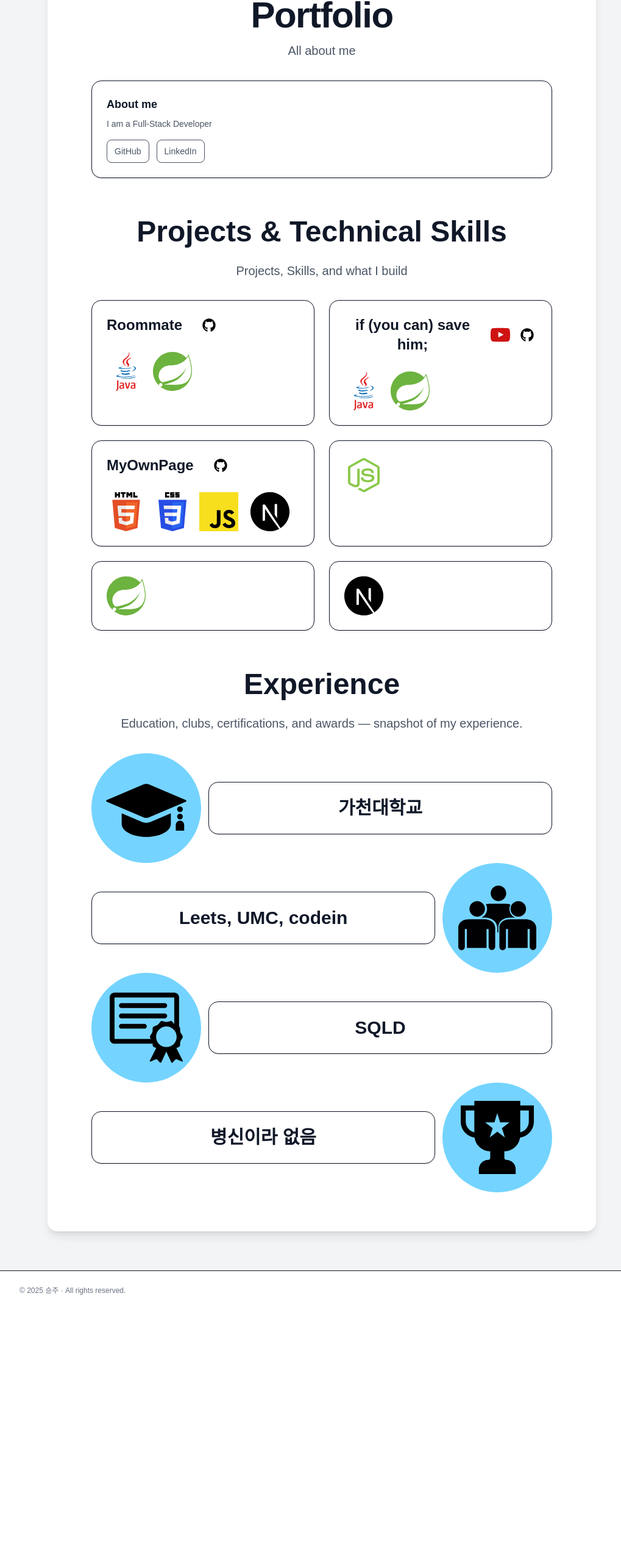
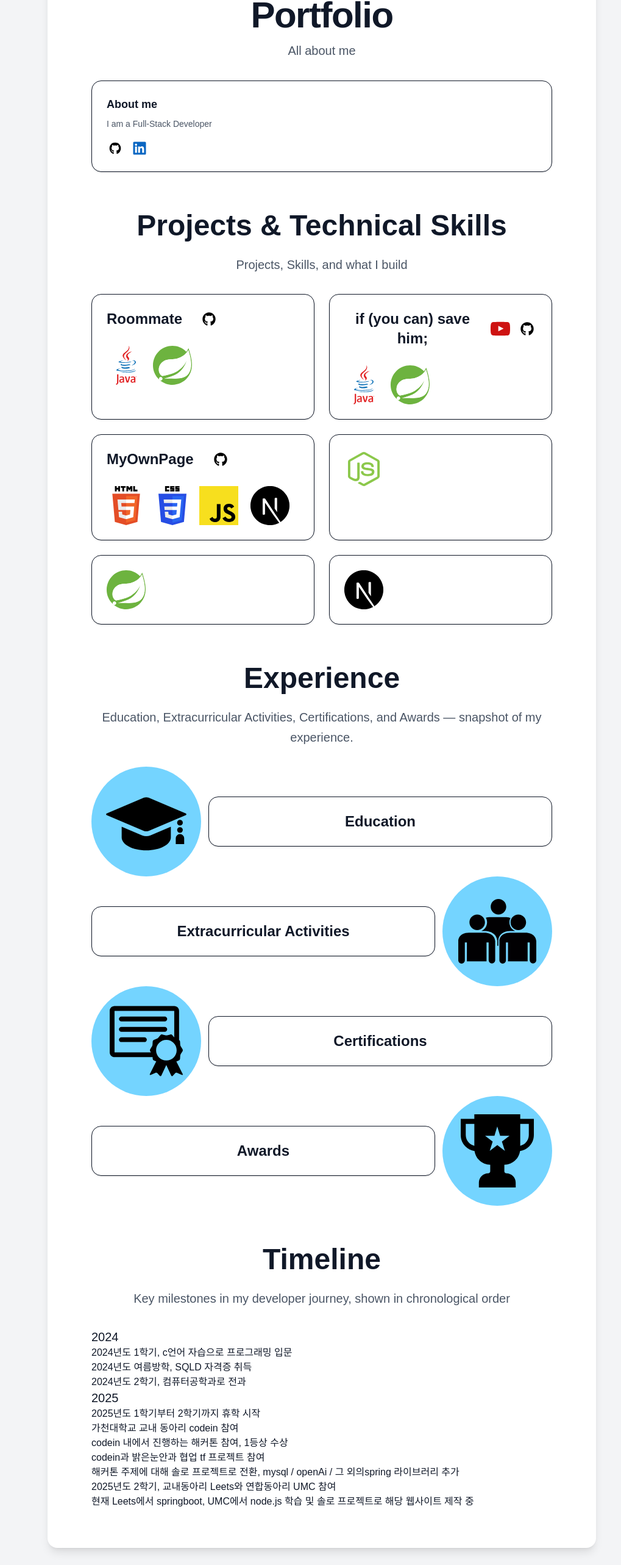
Before and after one commit to user040131/user040131.github.io, a Next.js app: page /portfolio in a window 1280 px wide. Shown: the part 217-2783 px from the top of the page at 61% size, without its empty margins (112-1131 px from the left). Before the commit the page ends 2365 px from the top, so only its background shows below. Built offline with nearby package versions, Linux system fonts and the light colour scheme.

Commit message:
main, portfolio 페이지 수정

```diff
--- /dev/null
+++ b/src/app/components/SectionBoxbg.tsx
@@ -0,0 +1,17 @@
+// 공용 섹션 박스
+// - 카드/섹션/공지/프리뷰 등 다용도
+// - tailwind 유틸만 사용 (디자인은 나중에 손보기 좋게 최소화)
+type Props = {
+  title?: string;
+  children?: React.ReactNode;
+  className?: string; // 추가 스타일을 덧입힐 수 있게
+};
+
+export default function SectionBox({ title, children, className = "" }: Props) {
+  return (
+    <section className={`rounded-2xl p-6 ${className}`}>
+      {title && <h2 className="mb-2 text-lg font-semibold">{title}</h2>}
+      {children}
+    </section>
+  );
+}
--- a/src/app/page.tsx
+++ b/src/app/page.tsx
@@ -3,6 +3,7 @@
 import { useRouter } from "next/navigation";
 import { useState } from "react";
 import Badge from "./components/Badge";
+import SectionBox from "./components/SectionBoxbg";
 
 export default function HomePage() {
   const router = useRouter();
@@ -14,21 +15,35 @@ export default function HomePage() {
   return (
     <>
       {/* 메인 컨텐츠 */}
-      <div className="flex gap-12 items-center">
+      <div className="flex gap-6 items-center">
         {/* Left: 인삿말 & 설명 */}
-        <div className="flex-1">
+        <div className="max-w-[480px]">
           <h1 className="text-5xl font-extrabold text-gray-900 leading-tight mb-5">
-            Hello, I am <br />a Developer
+            Hello, I am <br /> &nbsp;a Developer
           </h1>
           <p className="text-xl text-gray-700 mb-8">
             I create efficient and scalable <br />
             software solutions.
           </p>
+          <a
+            className="ml border rounded-xl p-2 bg-gray-900 text-white shadow-lg"
+            href="../portfolio"
+          >
+            View portfolio
+          </a>
+          <a className="ml-4 shadow-lg rounded-xl p-2" href="https://github.com/user040131">
+            GitHub
+          </a>
+          <a className="ml-4 shadow-lg rounded-xl p-2" /* 내 이메일로 입력되는 이메일 그걸로 넘어가기 */>
+            Contact
+          </a>
         </div>
         {/* Right: 아이콘(혹은 이미지) 박스
           여기다가 Current Tech Stack 작성하기 그냥 그림보다 훨 나을 듯*/}
         <aside
           className="
+          ml-20
+          mt-3
     w-[320px]
     rounded-2xl
     bg-blue-500
@@ -55,9 +70,9 @@ export default function HomePage() {
             </div>
             <div className="flex flex-wrap gap-2">
               <Badge label="Java" />
+              <Badge label="JavaScript" />
               <Badge label="Spring Boot" />
-              <Badge label="JPA" />
-              <Badge label="MySQL" />
+              <Badge label="Node.js" />
             </div>
           </div>
 
@@ -67,9 +82,11 @@ export default function HomePage() {
               Frontend
             </div>
             <div className="flex flex-wrap gap-2">
+              <Badge label="HTML" />
+              <Badge label="Tailwind CSS" />
+              <Badge label="JavaScript" />
+              <Badge label="React" />
               <Badge label="Next.js" />
-              <Badge label="React" />
-              <Badge label="Tailwind CSS" />
             </div>
           </div>
 
@@ -80,8 +97,8 @@ export default function HomePage() {
             </div>
             <div className="flex flex-wrap gap-2">
               <Badge label="Git" />
-              <Badge label="Docker" />
-              <Badge label="AWS" />
+              <Badge label="Postman" />
+              <Badge label="MySQL" />
             </div>
           </div>
 
@@ -91,14 +108,12 @@ export default function HomePage() {
           {/* Focus / 현재 관심 영역 */}
           <div className="text-[11px] leading-snug text-white/90">
             <div className="font-semibold text-white/90 mb-1">
-              Currently focusing on
+              Currently focusing on (2025/10/26)
             </div>
             <p className="text-white/80">
-              Spring Boot APIs ·
+              HTML + CSS + JS (Next.js) ·
               <br />
-              Next.js frontends ·
-              <br />
-              SQLD-level data modeling
+              Node.js(Express) Backend ·
             </p>
           </div>
         </aside>
@@ -106,18 +121,38 @@ export default function HomePage() {
 
       {/* 하단 Featured Projects */}
       <div className="mt-12">
-        <h2 className="text-2xl font-bold text-gray-900 mb-4">
+        <div className="flex items-baseline justify-between mb-4">
+          <h2 className="text-2xl font-bold text-gray-900">
             Featured Projects
           </h2>
-        <div className="flex gap-6">
-          {/* Project 카드(샘플 두 개) */}
-          <div className="bg-gray-100 rounded-xl h-20 flex-1 flex items-center justify-center opacity-70">
-            {/* 샘플용 Gray bar */}
-            <div className="w-4/5 h-3 rounded-full bg-gray-300" />
+          <button className="group inline-flex items-center gap-1 text-sm font-medium shadow-lg p-2 rounded-xl mr-3 hover:text-blue-800">
+            <span>View All</span>
+            <span className="transition-transform duration-150 group-hover:translate-x-0.5">
+              →
+            </span>
+          </button>
         </div>
-          <div className="bg-gray-100 rounded-xl h-20 flex-1 flex items-center justify-center opacity-70">
-            <div className="w-4/5 h-3 rounded-full bg-gray-300" />
+        <div className="flex justify-start items-center gap-3">
+          <SectionBox className="h-full w-full bg-blue-500 shadow-lg">
+            <h1 className="font-bold">Roommate</h1>
+            <p> 어쩌고 저쩌고 설명 </p>
+            <div className="flex flex-wrap gap-2 pt-1">
+              <Badge label="Java" />
+              <Badge label="Springboot" />
+              <Badge label="MySQL" />
+              <Badge label="thymeleaf" />
             </div>
+          </SectionBox>
+          <SectionBox className="h-full w-full bg-blue-500 shadow-lg">
+            <h1 className="font-bold">My Own Page</h1>
+            <p> 어쩌고 저쩌고 설명 </p>
+            <div className="flex flex-wrap gap-2 pt-1">
+              <Badge label="HTML" />
+              <Badge label="Tailwind CSS" />
+              <Badge label="JS/TS" />
+              <Badge label="Next.js" />
+            </div>
+          </SectionBox>
         </div>
       </div>
     </>
--- a/src/app/portfolio/page.tsx
+++ b/src/app/portfolio/page.tsx
@@ -25,18 +25,32 @@ export default function HomePage() {
           <p className="text-sm text-gray-600">
             <h1>I am a Full-Stack Developer</h1>
             <div className="mt-4 flex flex-wrap items-center gap-x-3 gap-y-2">
-              <button
-                className="rounded-lg border px-3 py-2 text-sm hover:bg-gray-50"
-                onClick={() => alert("GitHub")}
+              <a
+                href="https://github.com/user040131"
+                target="_blank"
+                rel="noopener noreferrer"
+                className="hover:opacity-80"
               >
-                GitHub
-              </button>
-              <button
-                className="rounded-lg border px-3 py-2 text-sm hover:bg-gray-50"
-                onClick={() => alert("LinkedIn")}
+                <Logo
+                  src="/github.svg"
+                  title="github"
+                  alt="my_own_page"
+                  sizeClass="size-[0.9em] md:size-[2em]"
+                />
+              </a>
+              <a
+                href="https://github.com/user040131"
+                target="_blank"
+                rel="noopener noreferrer"
+                className="hover:opacity-80"
               >
-                LinkedIn
-              </button>
+                <Logo
+                  src="/linkedIn.svg"
+                  title="github"
+                  alt="my_own_page"
+                  sizeClass="size-[0.9em] md:size-[2em]"
+                />
+              </a>
             </div>
           </p>
         </SectionBox>
@@ -168,18 +182,23 @@ export default function HomePage() {
           </h2>
           {/* 대학교 관련 정보, 동아리, 자격증, 수상내역 이런거? */}
           <p className="mx-auto mt-3 max-w-3xl text-center text-lg md:text-xl text-gray-600 leading-relaxed">
-            Education, clubs, certifications, and awards — snapshot of my
-            experience.
+            Education, Extracurricular Activities, Certifications, and Awards —
+            snapshot of my experience.
           </p>
         </section>
         <section>
           <div className="flex items-center gap-3">
             <div className="flex items-center justify-center rounded-full bg-sky-300 w-45 h-45 shrink-0">
-            <Logo src="/college.svg" title="college" alt="college" sizeClass="size-40"/>
+              <Logo
+                src="/college.svg"
+                title="college"
+                alt="college"
+                sizeClass="size-40"
+              />
             </div>
             <SectionBox className="w-full">
-              <p className="text-center text-6xl md:text-3xl font-bold text-gray-900">
-                가천대학교
+              <p className="text-center text-6xl md:text-2xl font-bold text-gray-900">
+                Education
               </p>
             </SectionBox>
           </div>
@@ -187,23 +206,33 @@ export default function HomePage() {
         <section>
           <div className="flex items-center gap-3">
             <SectionBox className="w-full">
-              <p className="text-center text-6xl md:text-3xl font-bold text-gray-900">
-                Leets, UMC, codein
+              <p className="text-center text-6xl md:text-2xl font-bold text-gray-900">
+                Extracurricular Activities
               </p>
             </SectionBox>
             <div className="flex items-center justify-center rounded-full bg-sky-300 w-45 h-45 shrink-0">
-            <Logo src="/circle.svg" title="college" alt="college" sizeClass="size-32"/>
+              <Logo
+                src="/circle.svg"
+                title="college"
+                alt="college"
+                sizeClass="size-32"
+              />
             </div>
           </div>
         </section>
         <section>
           <div className="flex items-center gap-3">
             <div className="flex items-center justify-center rounded-full bg-sky-300 w-45 h-45 shrink-0">
-            <Logo src="/certification.svg" title="college" alt="college" sizeClass="size-30"/>
+              <Logo
+                src="/certification.svg"
+                title="college"
+                alt="college"
+                sizeClass="size-30"
+              />
             </div>
             <SectionBox className="w-full">
-              <p className="text-center text-6xl md:text-3xl font-bold text-gray-900">
-                SQLD
+              <p className="text-center text-6xl md:text-2xl font-bold text-gray-900">
+                Certifications
               </p>
             </SectionBox>
           </div>
@@ -211,13 +240,55 @@ export default function HomePage() {
         <section>
           <div className="flex items-center gap-3">
             <SectionBox className="w-full">
-              <p className="text-center text-6xl md:text-3xl font-bold text-gray-900">
-                병신이라 없음
+              <p className="text-center text-6xl md:text-2xl font-bold text-gray-900">
+                Awards
               </p>
             </SectionBox>
             <div className="flex items-center justify-center rounded-full bg-sky-300 w-45 h-45 shrink-0">
-            <Logo src="/award.svg" title="college" alt="college" sizeClass="size-30"/>
+              <Logo
+                src="/award.svg"
+                title="college"
+                alt="college"
+                sizeClass="size-30"
+              />
             </div>
+          </div>
+        </section>
+        <section className="mx-auto w-full max-w-5xl px-4 pt-10 pb-8">
+          {/* 타이틀 */}
+          <h2 className="col-span-full text-center my-6 text-6xl md:text-5xl font-extrabold text-gray-900">
+            Timeline
+          </h2>
+          {/* 대학교 관련 정보, 동아리, 자격증, 수상내역 이런거? */}
+          <p className="mx-auto mt-3 max-w-3xl text-center text-lg md:text-xl text-gray-600 leading-relaxed">
+            Key milestones in my developer journey, shown in chronological order
+          </p>
+        </section>
+        <section>
+          <div>
+            <h2 className="md:text-xl">2024</h2>
+            <ol>
+              <li>2024년도 1학기, c언어 자습으로 프로그래밍 입문</li>
+              <li>2024년도 여름방학, SQLD 자격증 취득</li>
+              <li>2024년도 2학기, 컴퓨터공학과로 전과</li>
+            </ol>
+            <h2 className="md:text-xl">2025</h2>
+            <ol>
+              <li>2025년도 1학기부터 2학기까지 휴학 시작</li>
+              <li>가천대학교 교내 동아리 codein 참여</li>
+              <li>codein 내에서 진행하는 해커톤 참여, 1등상 수상</li>
+              <li>codein과 밝은눈안과 협업 tf 프로젝트 참여</li>
+              <li>
+                해커톤 주제에 대해 솔로 프로젝트로 전환, mysql / openAi / 그
+                외의spring 라이브러리 추가
+              </li>
+              <li>2025년도 2학기, 교내동아리 Leets와 연합동아리 UMC 참여</li>
+              <li>
+                현재 Leets에서 springboot, UMC에서 node.js 학습 및 솔로
+                프로젝트로 해당 웹사이트 제작 중
+              </li>
+              <li></li>
+            </ol>
           </div>
         </section>
       </main>
```
Also changed, not shown: public/linkedIn.svg (added). Lines whose indentation alone changed are shown as unchanged.
